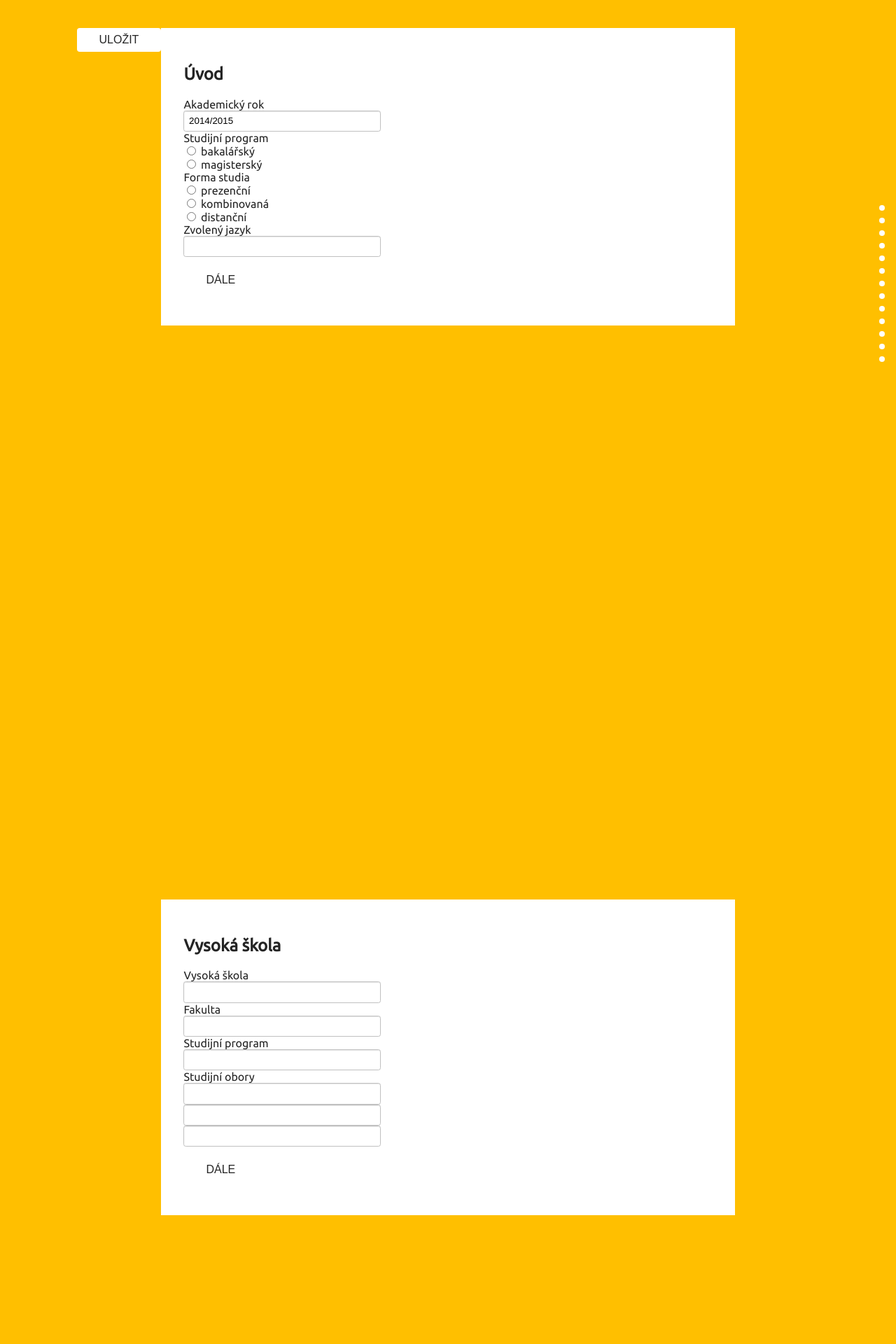
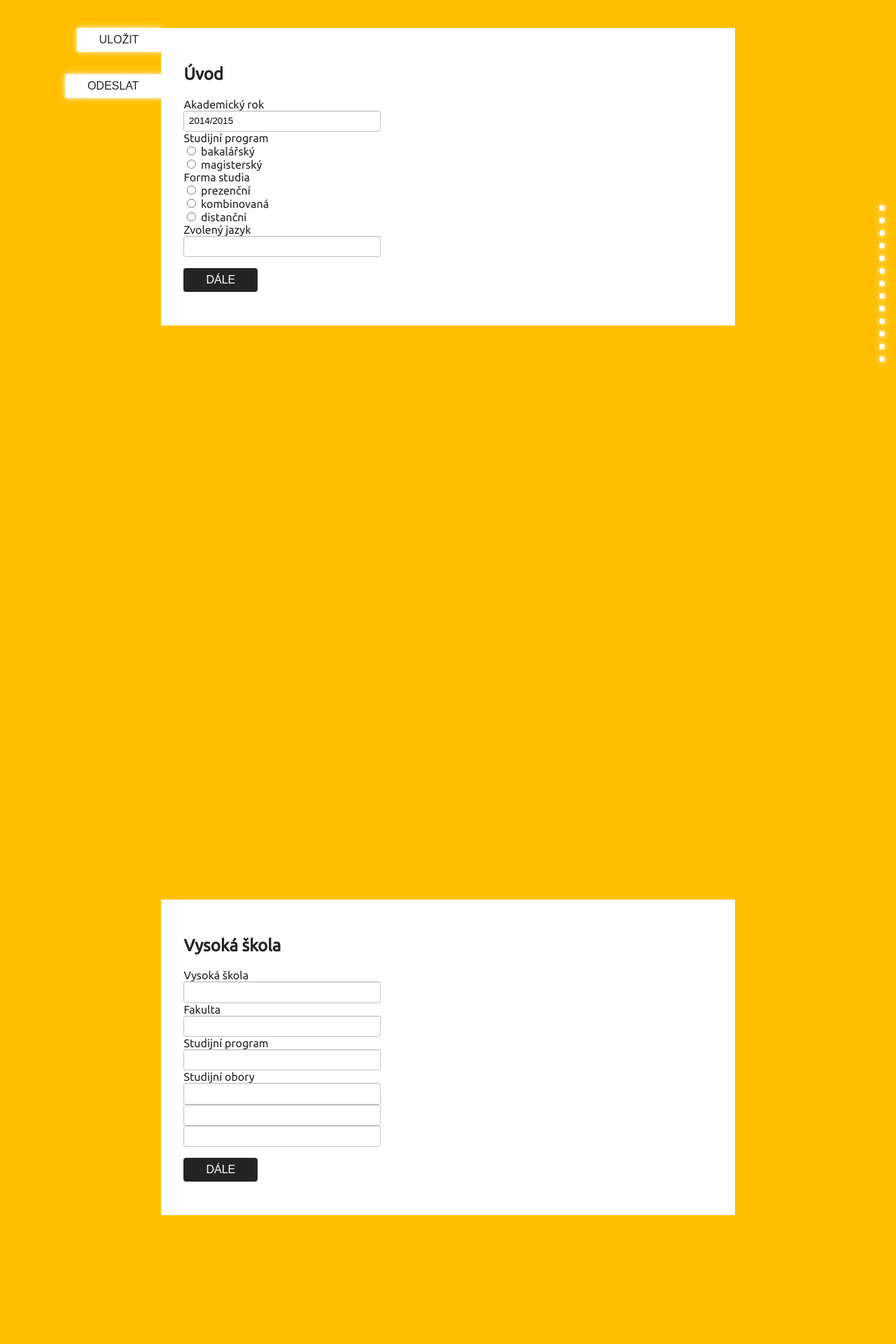
Before and after one commit to dvorapa/formulare-php, a PHP site: page /nova/index.php?Cookie=true in a window 1280 px wide. Shown: the top 1920 px of the page at 70% size. Run offline with PHP 8.4, Linux system fonts and the light colour scheme; some web fonts are replaced.

Commit message:
Bílý vzhled (border-radius smazán), drobné opravy

```diff
--- a/nova/index.php
+++ b/nova/index.php
@@ -57,6 +57,9 @@ array(13,"Kontrola","Kontrola")
 <Input Form="Formular" Name="Ulozit[Cookie]" Type="Hidden" Value="1">
 <Input Form="Formular" Name="Ulozit[Databaze]" Type="Hidden" Value="true">
 <Button Form="Formular" Name="Ulozit[Kam]" Type="Submit" Value="./">Uložit</Button>
+<Input Name="Odeslat[Databaze]" Type="Hidden" Value="true">
+<Input Name="Odeslat[Soubor]" Type="Hidden" Value="true">
+<Button Form="Formular" Name="Odeslat[Kam]" Type="Submit" Value="vysledek.php">Odeslat</Button>
 </Nav>
 
 
--- a/nova/styly.css
+++ b/nova/styly.css
@@ -1,6 +1,6 @@
 Body{Background-color:#FFBF00;Color:#242424;Font-family:Ubuntu,"Open Sans",sans-serif;Margin:0}
 A{Color:#242424;Text-decoration:none}
-Button{Background-color:white;Border:0;Border-radius:0.25em;Color:#242424;Cursor:pointer;Font-size:1em;Margin:1em 0;Padding:0.5em 2em;Text-transform:uppercase}
+Button{Background-color:#242424;Border:0;Border-radius:0.25em;Color:white;Cursor:pointer;Font-size:1em;Margin:1em 0;Padding:0.5em 2em;Text-transform:uppercase}
 A:hover,A:active,Button:hover,Button:active{Text-shadow:0 0 0.5em}
 Button:hover,Button:active{Box-shadow:0 0 0.5em}
 Input:not([Type="Radio"]),Textarea{Border:1px solid silver;Border-radius:0.25em;Box-shadow:inset 0 1px 1px rgba(0,0,0,0.1);Padding:0.5em}
@@ -10,6 +10,7 @@ Textarea{Width:100%}
 Label:after{Content:"\A";White-space:pre}
 Nav I:after{Content:" "}
 Nav H1{Font-weight:normal;Margin:1em;Text-align:center;Text-transform:uppercase;Word-wrap:break-word}
+Nav Button{Background-color:white;Border-radius:0;Box-shadow:0 0 0.5em white;Color:#242424}
 Nav:last-of-type Button{Border-radius:8px;Height:8px;Margin:0 1em;Padding:0;Width:8px}
 Nav:last-of-type Button:hover,Nav:last-of-type Button:active{Background-color:#242424}
 Section{Background-color:white;Margin-bottom:100%;Padding:2em}
@@ -17,7 +18,7 @@ Section:last-of-type{Margin-bottom:5%}
 Th{Vertical-align:top}
 
 @media (orientation:landscape){
-Nav{Position:fixed;Text-align:right;Width:18%;Z-index:1}
+Nav{Position:fixed;Text-align:right;Width:18%}
 Nav:first-of-type{Top:0;Left:0}
 Form{Margin:auto;Position:absolute;Width:64%;Top:5%;Left:0;Right:0}
 Nav:last-of-type{Height:13.5em;Margin:auto;Top:0;Bottom:0;Right:0}
```
